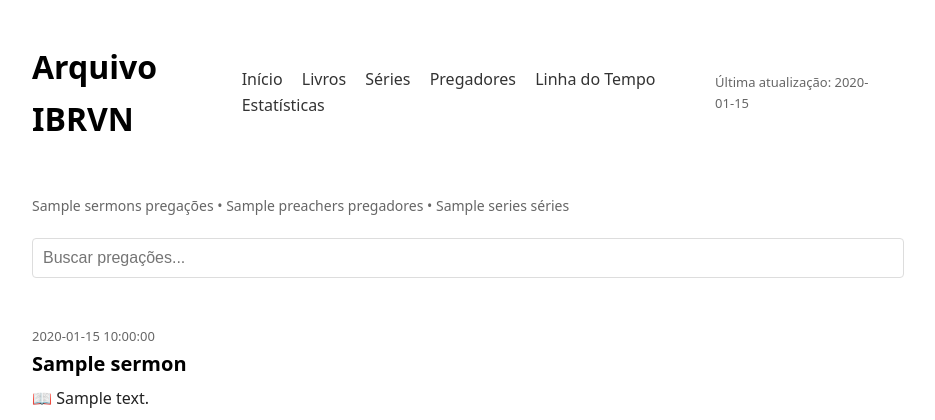
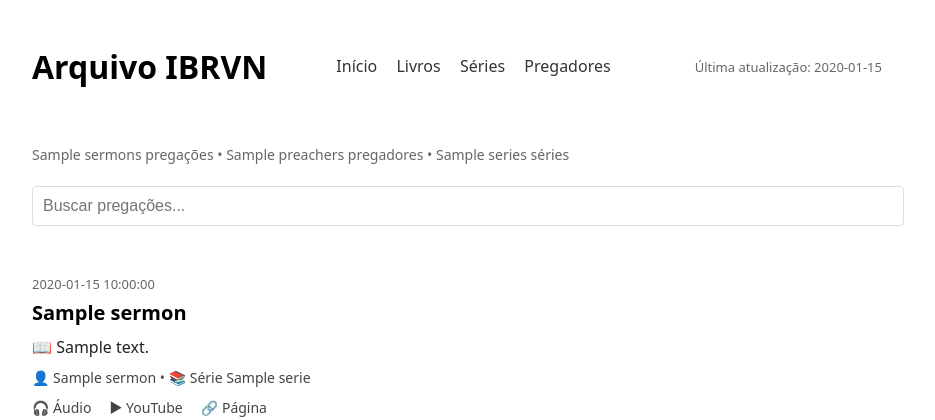
Before and after one commit to samuelnoll/ibrvn-archive, a FastAPI app: template api/templates/home.html in a window 1280 px wide. Shown: the top 420 px of the page, without its empty margins (183-1118 px from the left). Run offline with FastAPI, Linux system fonts and the light colour scheme; the template is opened without the code that fills it: most values are stand-ins (such as "Sample title", 1, 10 or a date in 2020).

Commit message:
Removing timeline and stats page 2

```diff
--- a/api/templates/base.html
+++ b/api/templates/base.html
@@ -21,8 +21,6 @@
 <a href="/books">Livros</a>
 <a href="/series">Séries</a>
 <a href="/preachers">Pregadores</a>
-<a href="/timeline">Linha do Tempo</a>
-<a href="/stats">Estatísticas</a>
 
 </nav>
 
```
